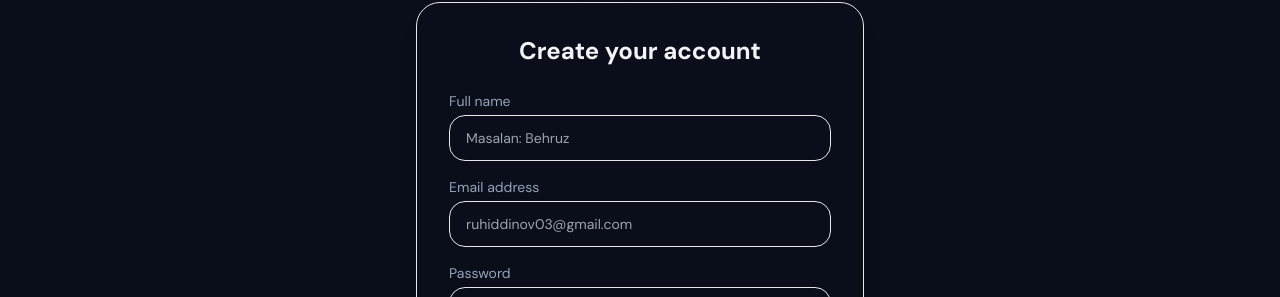
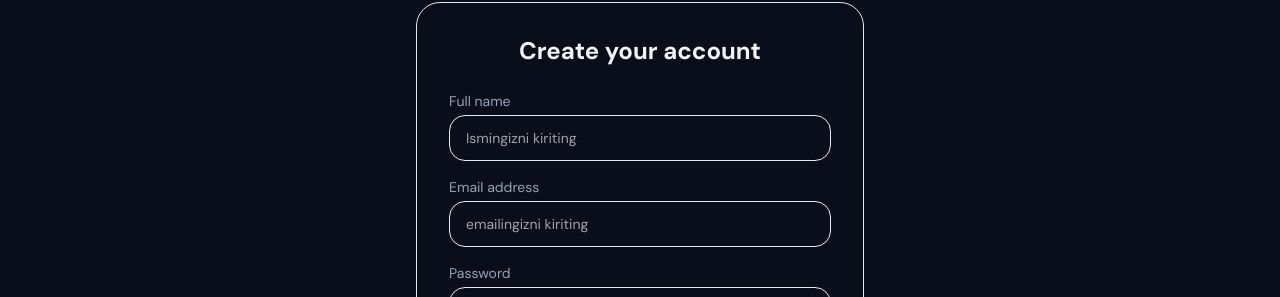
Before and after one commit to Anonymous0322/Code-learn, a Next.js app in the folder apps/web/: page /auth/register in a window 1280 px wide. Shown: the part 295-592 px from the top of the page. Built offline with nearby package versions, Linux system fonts and the light colour scheme; no server answers; the database is empty.

Commit message:
Project update1

```diff
--- a/apps/web/src/components/auth/LoginForm.tsx
+++ b/apps/web/src/components/auth/LoginForm.tsx
@@ -68,7 +68,7 @@ export function LoginForm() {
               {...register('email')}
               type="email"
               autoComplete="email"
-              placeholder="ruhiddinov03@gmail.com"
+              placeholder="emailingizni kiriting"
               className="w-full px-4 py-3 rounded-lg bg-bg-primary border border-border-subtle text-text-primary focus:border-neon-blue focus:outline-none transition-colors text-sm"
             />
             {errors.email && <p className="text-neon-pink text-xs mt-1">{errors.email.message}</p>}
--- a/apps/web/src/components/auth/RegisterForm.tsx
+++ b/apps/web/src/components/auth/RegisterForm.tsx
@@ -81,7 +81,7 @@ export function RegisterForm() {
             <input
               {...register('name')}
               type="text"
-              placeholder="Masalan: Behruz"
+              placeholder="Ismingizni kiriting"
               className="w-full px-4 py-3 rounded-lg bg-bg-primary border border-border-subtle text-text-primary focus:border-neon-blue focus:outline-none transition-colors text-sm"
             />
             {errors.name && <p className="text-neon-pink text-xs mt-1">{errors.name.message}</p>}
@@ -92,7 +92,7 @@ export function RegisterForm() {
             <input
               {...register('email')}
               type="email"
-              placeholder="ruhiddinov03@gmail.com"
+              placeholder="emailingizni kiriting"
               className="w-full px-4 py-3 rounded-lg bg-bg-primary border border-border-subtle text-text-primary focus:border-neon-blue focus:outline-none transition-colors text-sm"
             />
             {errors.email && <p className="text-neon-pink text-xs mt-1">{errors.email.message}</p>}
```
